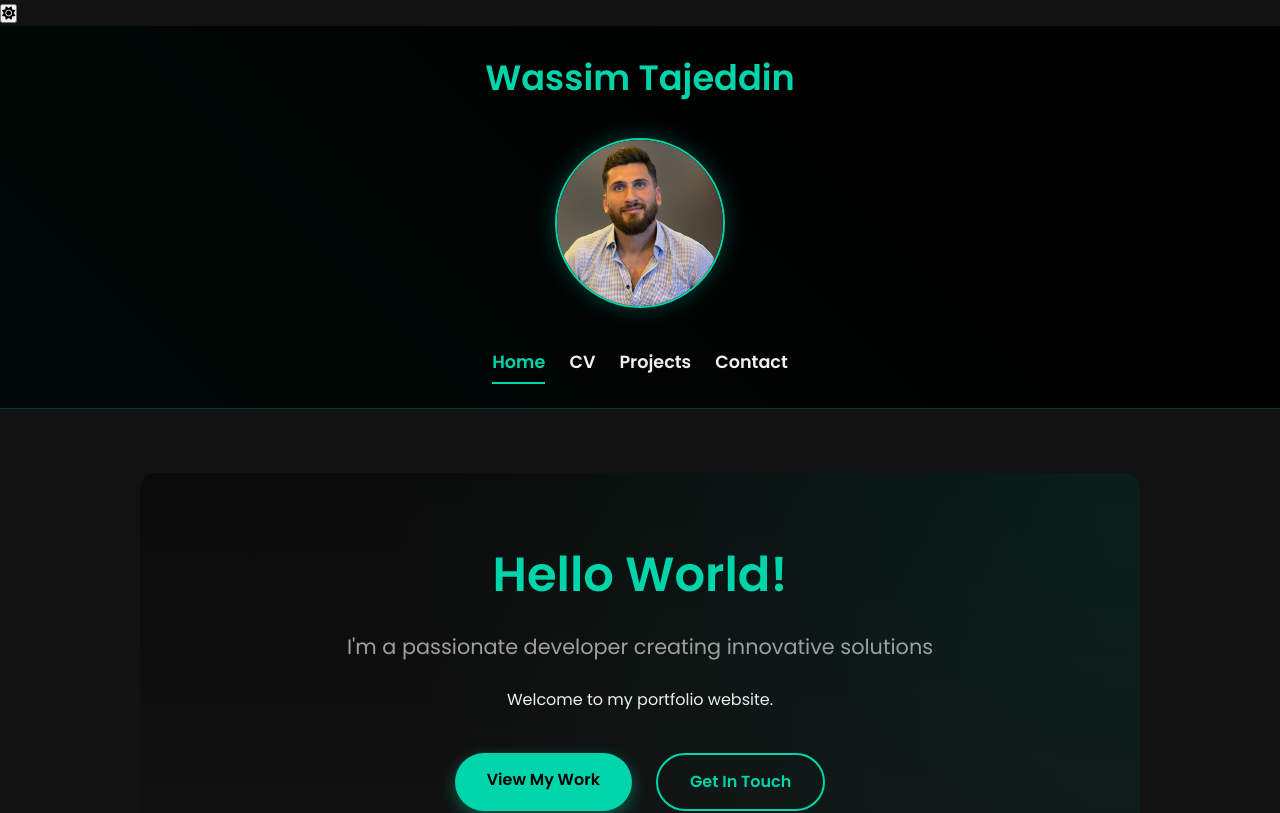
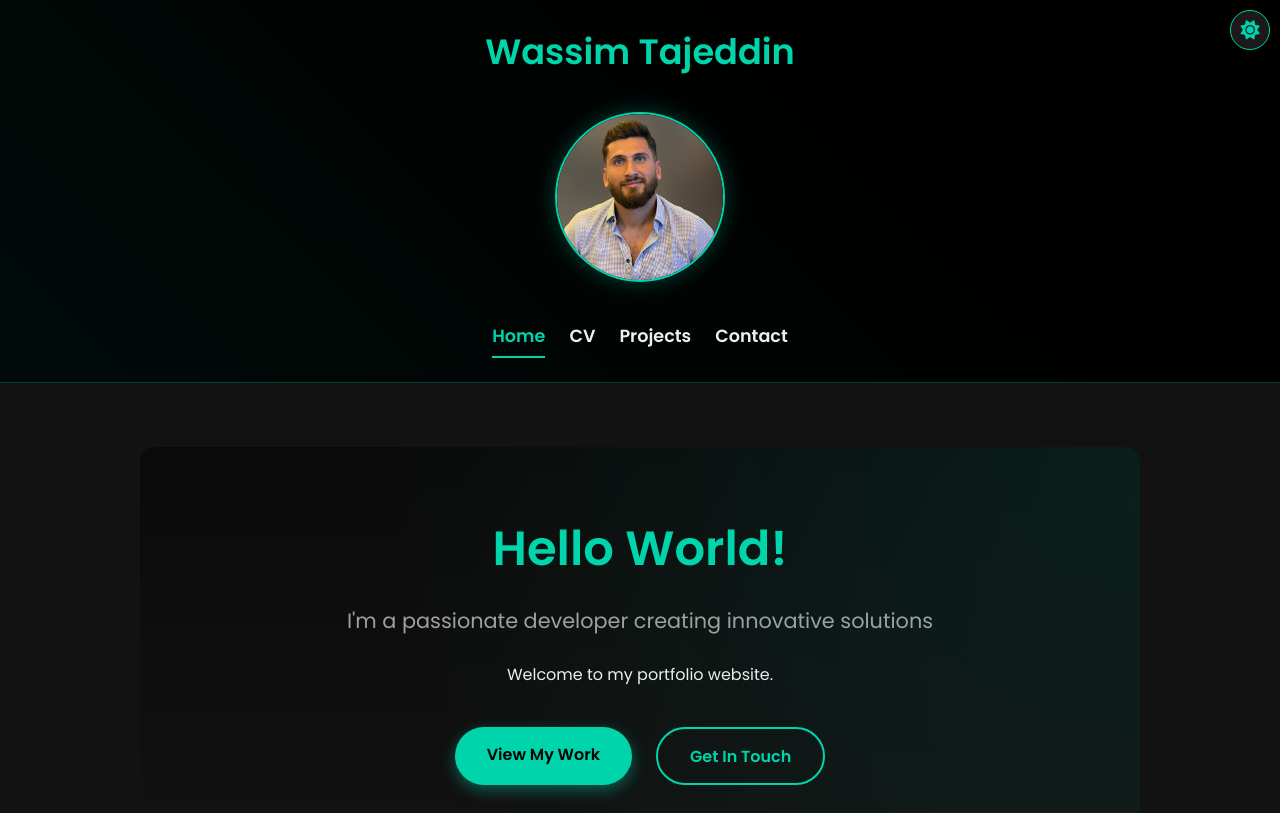
Before and after one commit to wassimtajeddin/portfolio-vue, a Vue app: page / in a window 1280 px wide. Shown: the top 813 px of the page. Built offline with nearby package versions, Linux system fonts and the light colour scheme.

Commit message:
Style toggle button

```diff
--- a/src/assets/style.css
+++ b/src/assets/style.css
@@ -863,3 +863,43 @@ footer::before {
 .fade-in {
   animation: fadeIn 1s ease forwards;
 }
+
+.theme-toggle {
+            position: fixed;
+            top: 20px;
+            right: 20px;
+            background: var(--secondary-color);
+            border: 1px solid var(--accent-color);
+            border-radius: 50%;
+            width: 50px;
+            height: 50px;
+            display: flex;
+            align-items: center;
+            justify-content: center;
+            cursor: pointer;
+            z-index: 1000;
+            box-shadow: 0 4px 8px rgba(0, 0, 0, 0.1);
+            transition: var(--transition);
+}
+
+.theme-toggle:hover {
+            transform: scale(1.1);
+            box-shadow: 0 6px 12px rgba(0, 0, 0, 0.15);
+}
+
+.theme-toggle i {
+            font-size: 1.5rem;
+            color: var(--accent-color);
+            transition: var(--transition);
+}
+
+.theme-toggle {
+                top: 10px;
+                right: 10px;
+                width: 40px;
+                height: 40px;
+}
+
+.theme-toggle i {
+                font-size: 1.2rem;
+}
```
